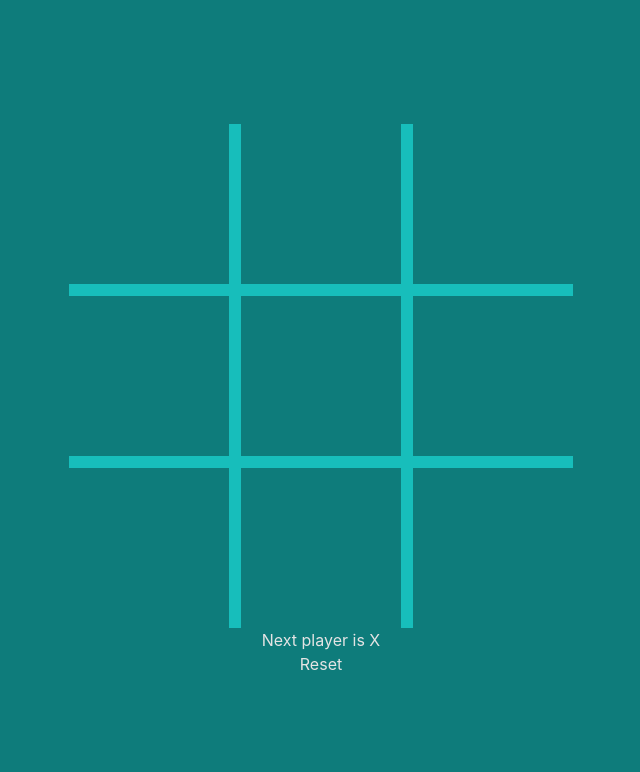
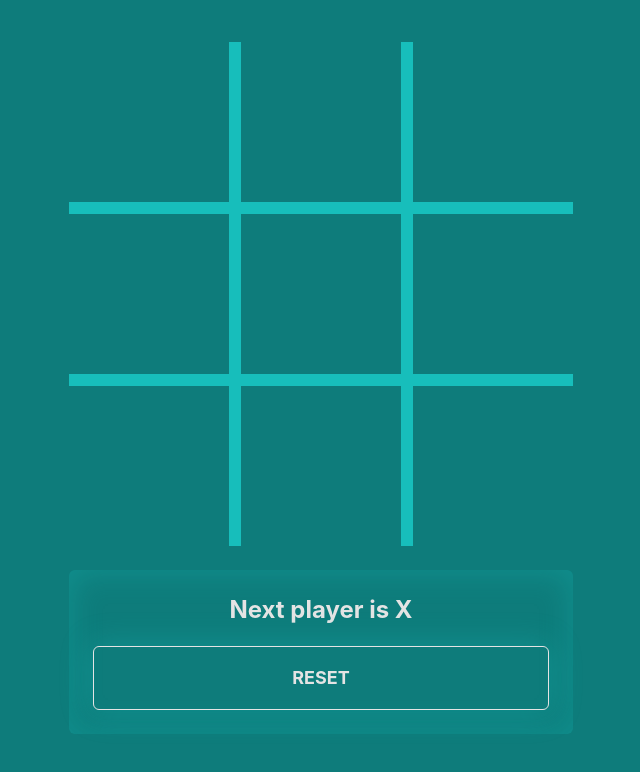
Before and after one commit to LeeCharltonH/tic-tac-toe, a React (Create React App) app: page / in a window 1280 px wide. Shown: the top 772 px of the page, without its empty margins (319-959 px from the left). Built offline with nearby package versions, Linux system fonts and the light colour scheme.

Commit message:
style status box

```diff
--- a/src/App.tsx
+++ b/src/App.tsx
@@ -10,13 +10,17 @@ const App = () => {
 
   return (
     <main className="bg-dark-cyan min-h-screen flex flex-col justify-center items-center">
+      <div>
         <Grid>
           {gameStatus.map((cardValue, index) => (
             <Card key={index} cardNumber={index} content={cardValue} onClick={setNextPlayer} />
           ))}
         </Grid>
+        <div className="flex justify-between flex-col gap-5 my-6 py-6 px-6 rounded-md shadow-inset">
           <Status />
           <Reset />
+        </div>
+      </div>
     </main>
   );
 };
--- a/src/Components/Reset/Reset.tsx
+++ b/src/Components/Reset/Reset.tsx
@@ -3,5 +3,11 @@ import { useResetGame } from '../../stores/gameStatusStore';
 export const Reset = () => {
   const setGameStatus = useResetGame();
 
-  return <button onClick={setGameStatus}>Reset</button>;
+  return (
+    <button
+      onClick={setGameStatus}
+      className="h-16 px-12 max-w-full shadow-outset rounded-md text-lg font-bold border active:transition-all duration-500 active:scale-95">
+      RESET
+    </button>
+  );
 };
--- a/src/Components/Status/Status.tsx
+++ b/src/Components/Status/Status.tsx
@@ -31,5 +31,9 @@ export const Status = () => {
     ? `Winner is: ${winningPlayer}`
     : `Next player is ${currentPlayer}`;
 
-  return <div>{statusText}</div>;
+  return (
+    <div className="text-2xl flex justify-center content-center flex-wrap font-bold">
+      {statusText}
+    </div>
+  );
 };
--- a/tailwind.config.js
+++ b/tailwind.config.js
@@ -1,7 +1,12 @@
 module.exports = {
   content: ['./src/**/*.{js,jsx,ts,tsx}'],
   theme: {
-    extend: {},
+    extend: {
+      boxShadow: {
+        inset: 'inset 0px 0px 30px 3px rgba(23,190,187,0.3)',
+        outset: '0px 0px 30px 3px rgba(23,190,187,0.3)'
+      }
+    },
     colors: {
       black: '#010101',
       'light-grey': '#e4e4e4',
```
Lines whose indentation alone changed are shown as unchanged.
